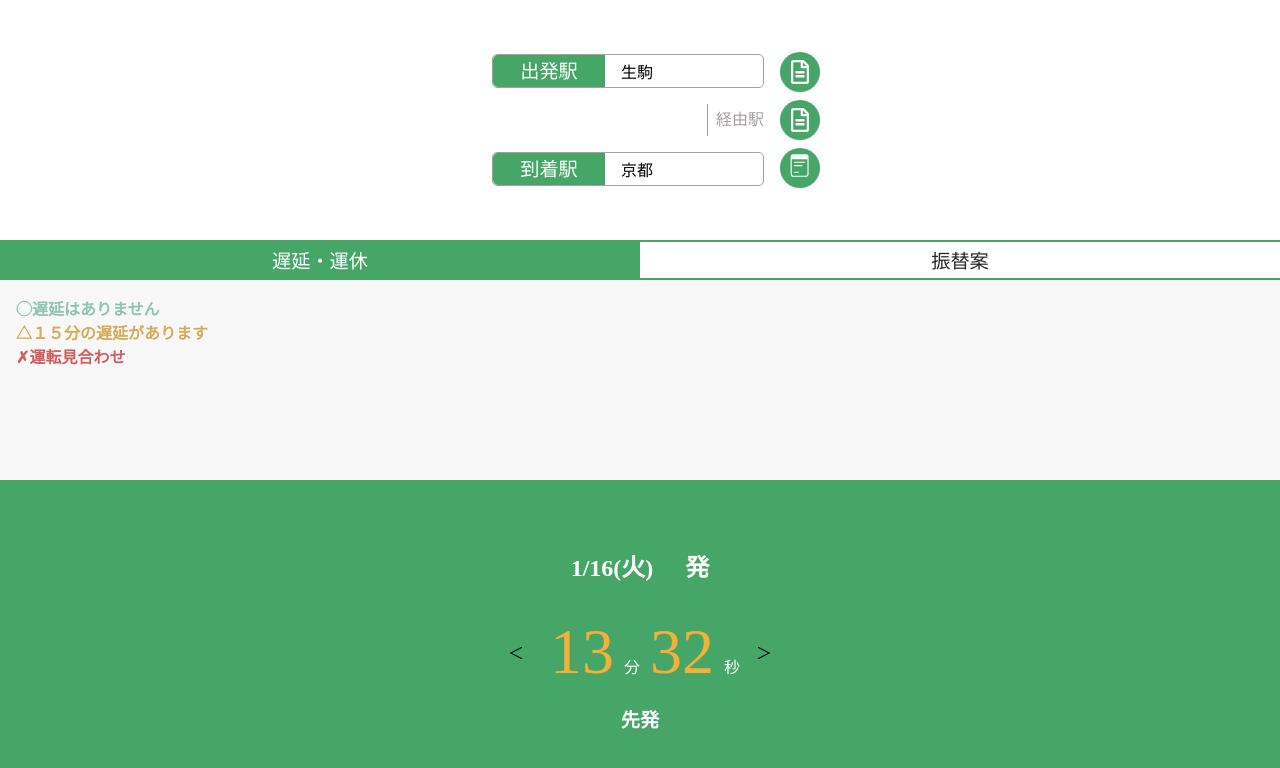
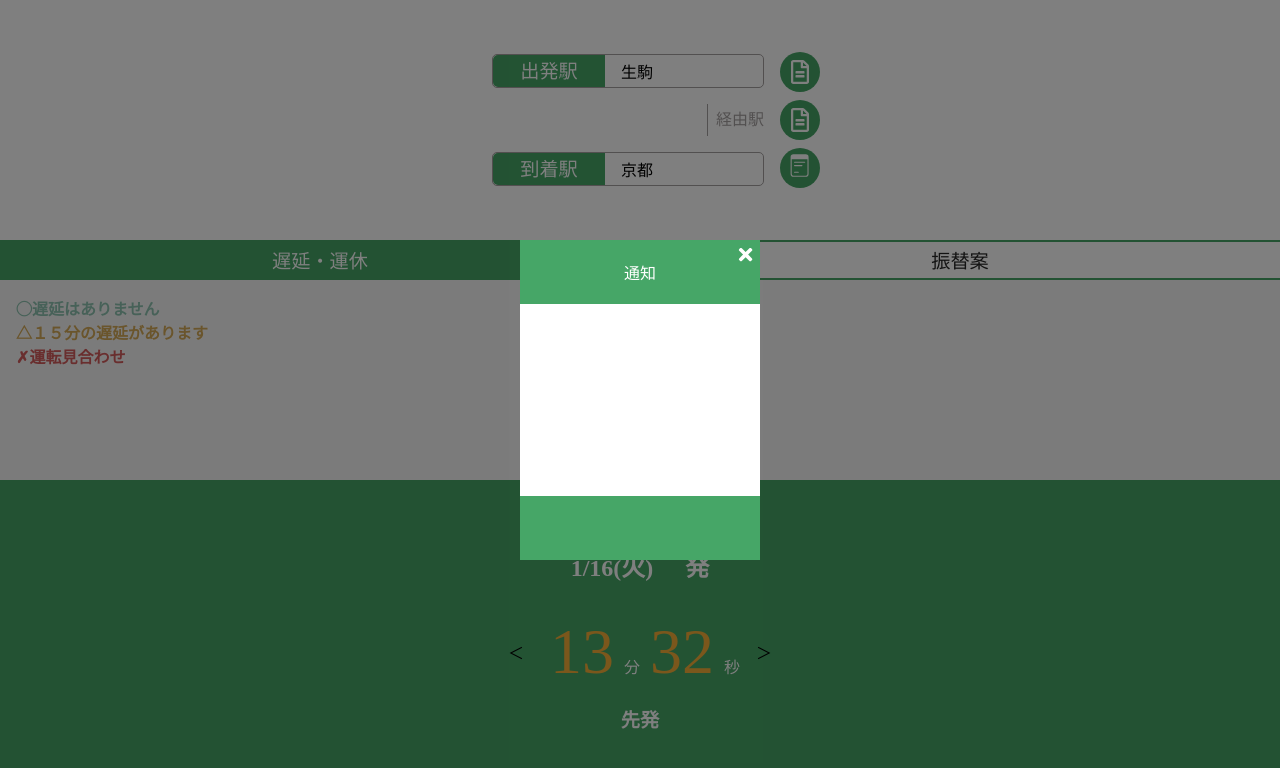
Before and after one commit to RikutoOgaki/teamapp, a Next.js app in the folder src/: page /Home in a window 1280 px wide. Shown: the top 768 px of the page. Built offline with nearby package versions, Linux system fonts and the light colour scheme.

Commit message:
ModalComponent作成中

```diff
--- a/src/components/common/Modal.tsx
+++ b/src/components/common/Modal.tsx
@@ -11,7 +11,7 @@ type Props = {
 
 export function Modal(props: Props) {
 
-    const [modal, setModal] = useState(false)
+    const [modal, setModal] = useState(props.boolean)
 
     return (
         <>
@@ -20,7 +20,7 @@ export function Modal(props: Props) {
                     <div className={style.top}>
                         <FaPlus
                             className={style.icon}
-                            onClick={() => setModal(!modal)}
+                            onClick={() => setModal(true)}
                         />
                         <p className={style.text}>通知</p>
                     </div>
--- a/src/pages/Home/index.tsx
+++ b/src/pages/Home/index.tsx
@@ -76,11 +76,12 @@ export default function Home() {
 
     return (
         <>
-            {/* {!modal &&
+            {!modal ?
                 <Modal boolean={modal}>
 
-                </Modal>
-            } */}
+                </Modal> :
+                null
+            }
             <div className={style.homeWrap}>
                 <div className={style.myRoute}>
                     {week.route.map((v, idx) =>
--- a/src/styles/components/common/modal.module.scss
+++ b/src/styles/components/common/modal.module.scss
@@ -19,6 +19,24 @@
             width: 100%;
             height: 4rem;
             background-color: #46A667;
+            position: relative;
+            display: flex;
+            justify-content: center;
+            align-items: center;
+
+
+            .icon {
+                position: absolute;
+                top: 5px;
+                right: 5px;
+                color: #ffffff;
+                transform: rotate(45deg);
+                font-size: 1.2rem;
+            }
+
+            .text {
+                color: #ffffff;
+            }
         }
 
         .contents {
```
